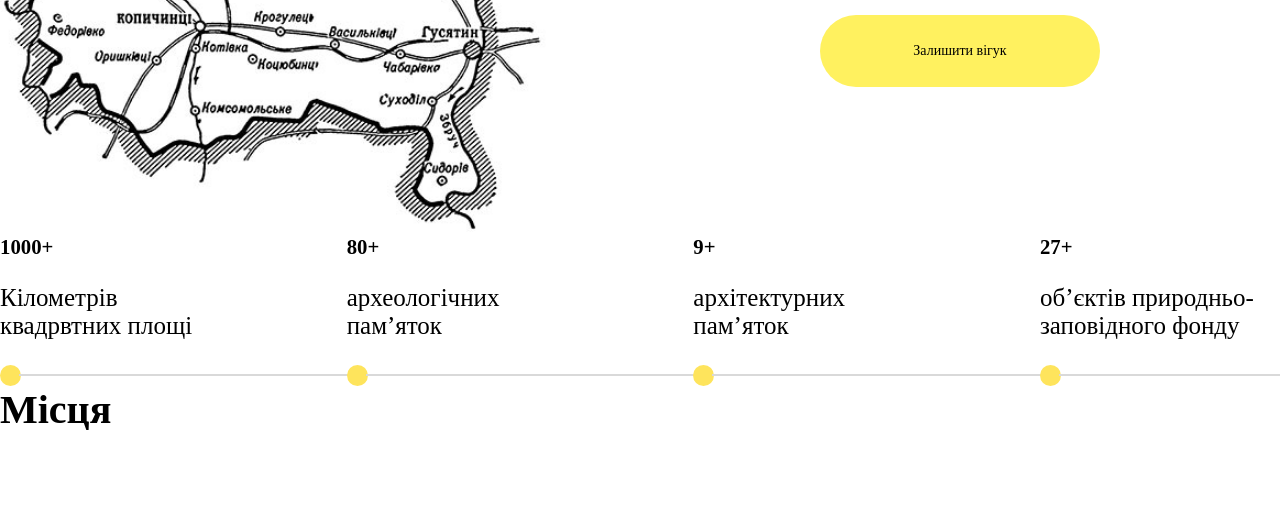
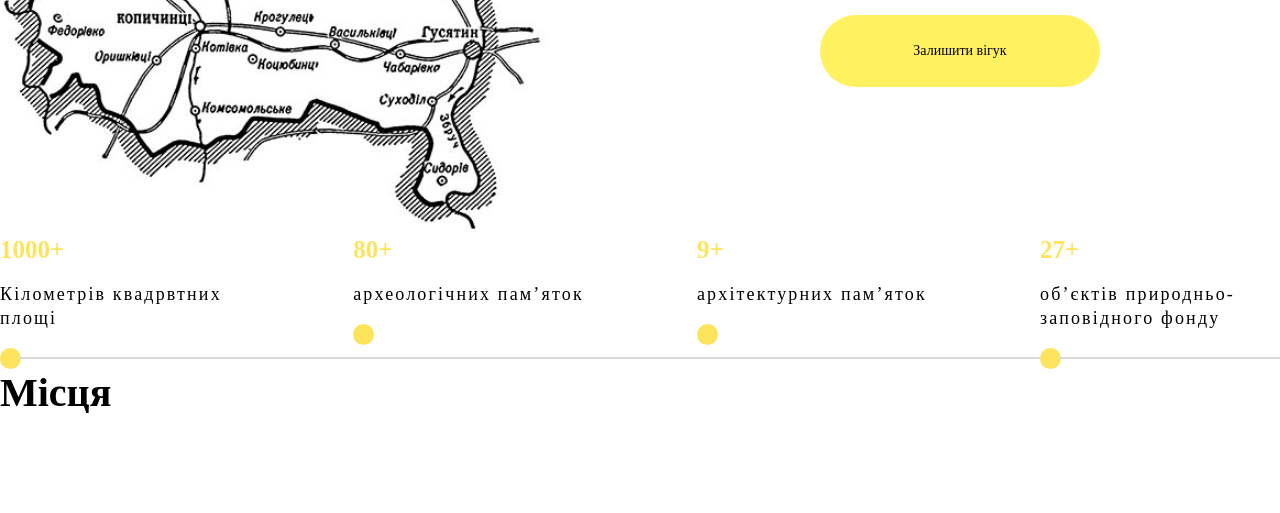
Before and after one commit to Kximikx/ukraineproject, a PHP site: page / in a window 1280 px wide; the page is wider, and only the part inside the window is pictured. Shown: the part 1474-1987 px from the top of that part. Run offline with PHP 8.4, Linux system fonts and the light colour scheme.

Commit message:
фікс секції про проект

```diff
--- a/css/main.css
+++ b/css/main.css
@@ -301,6 +301,15 @@ header,
     font-size: 25px;
     position: relative;
 }
+.counter_item h5 {
+    font-size: 25px;
+    color: #FEE45C;
+}
+.counter_item p {
+    font-size: 18px;
+    line-height: 24px; /* 133.333% */
+    letter-spacing: 2.16px;
+}
 .counter_item .point {
     width: 21px;
     height: 21px;
@@ -318,3 +327,6 @@ header,
     left: 19px;
     bottom: 10px;
 }
+.counter_item:last-child {
+    overflow-x: hidden;
+}
```
